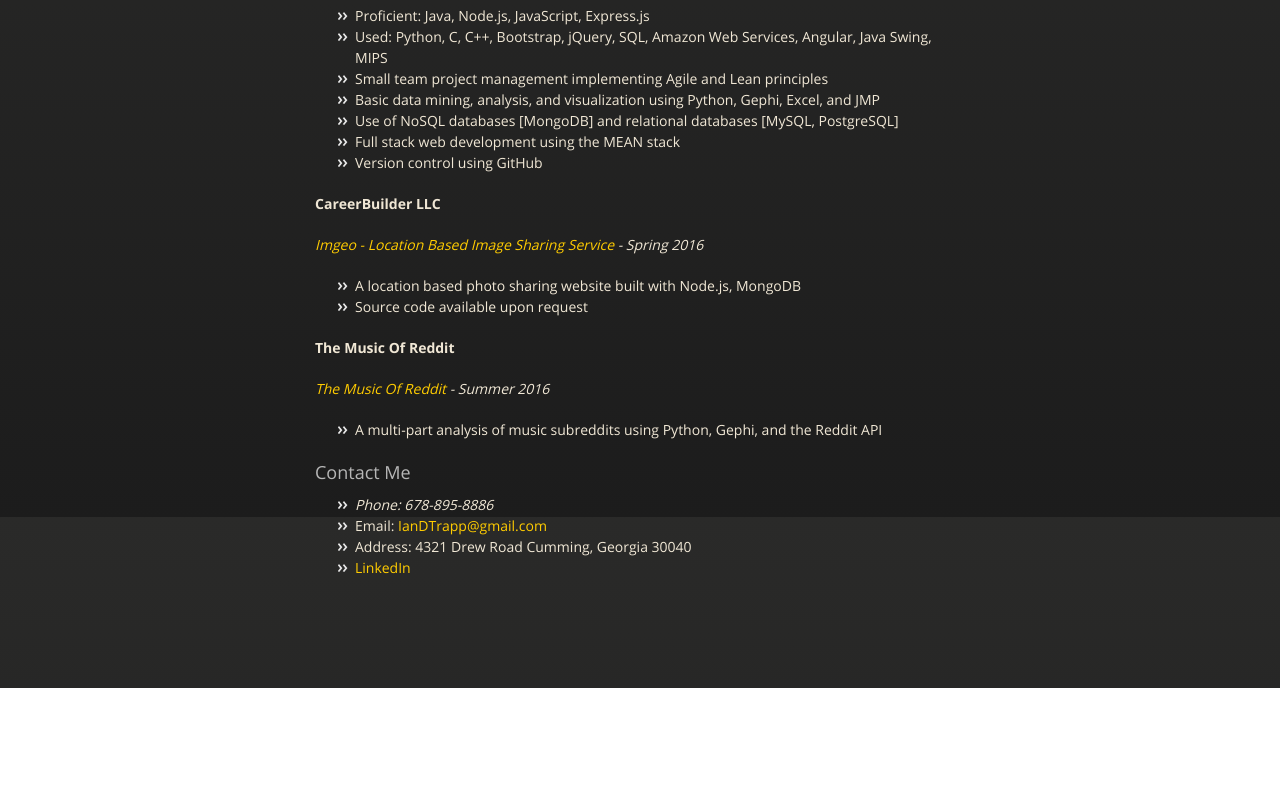
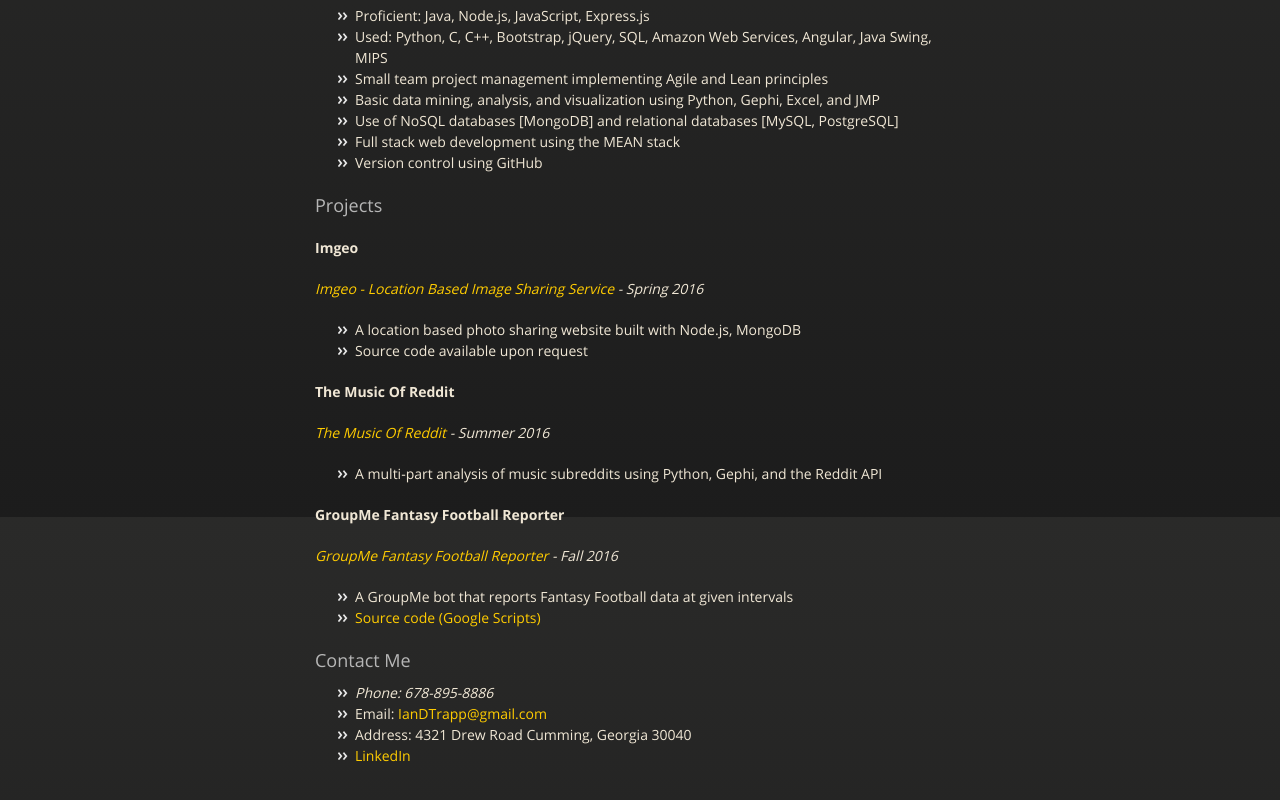
Before and after one commit to IanDTrapp/IanDTrapp.github.io, a plain HTML site: page index.html in a window 1280 px wide. Shown: the part 1083-1883 px from the top of the page. Before the commit the page ends 1771 px from the top, so only its background shows below. Drawn offline with nearby package versions, Linux system fonts and the light colour scheme.

Commit message:
Updated site

```diff
--- a/index.html
+++ b/index.html
@@ -85,8 +85,10 @@
 <li>Version control using GitHub</li>
 </ul>
 
+<h3>Projects</h3>
+
 <p>
-<p><strong>CareerBuilder LLC</strong></p>
+<p><strong>Imgeo</strong></p>
 <p><em><a href=https://docs.google.com/presentation/d/1-7zOmiKh5GKKECqZbigIi0cRJlPDjTWQi3WJjZi5O1w/pub?start=true&loop=false&delayms=60000&slide=id.g35f391192_00>Imgeo - Location Based Image Sharing Service</a> - Spring 2016</em></p>
 <ul>
 	<li>A location based photo sharing website built with Node.js,  MongoDB</li>
@@ -98,6 +100,14 @@
 <p><em><a href="http://IanDTrapp.github.io/TheMusicOfReddit">The Music Of Reddit</a> - Summer 2016</em></p>
 <ul>
 	<li>A multi-part analysis of music subreddits using Python, Gephi, and the Reddit API</li>
+</ul>
+</p>
+
+<p><strong>GroupMe Fantasy Football Reporter</strong></p>
+<p><em><a href="https://iandtrapp.github.io/GroupMe-Fantasy-Football-Bot/">GroupMe Fantasy Football Reporter</a> - Fall 2016</em></p>
+<ul>
+	<li>A GroupMe bot that reports Fantasy Football data at given intervals</li>
+	<li><a href="https://script.google.com/d/1YSXN-2SJu9f8wlO3boxaw28DTDs7XRwmPczmpPDlVK0s5rK09tAgRr-Q/edit?usp=sharing">Source code (Google Scripts)</a></li>
 </ul>
 </p>
 
```
